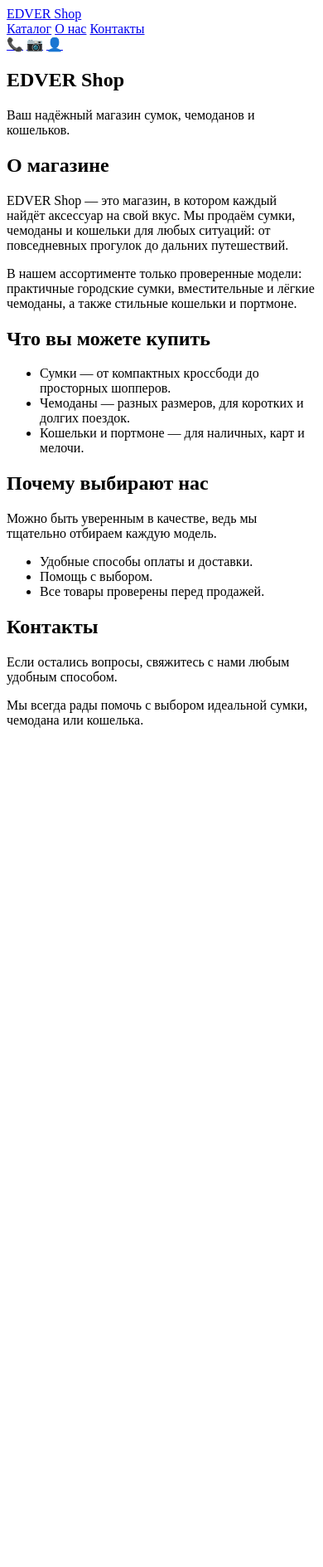
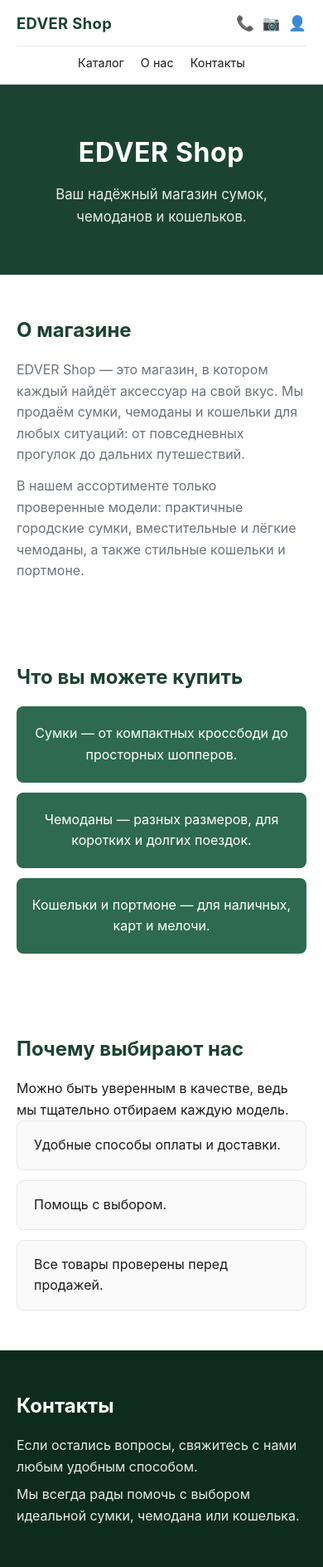
Before and after one commit to Xumpocmb/Edver-shop, a Django app: page / in a window 390 px wide. Shown: the whole page at 83% size. Before the commit the page ends 877 px from the top, so only its background shows below. Run offline with Django 5.2, Linux system fonts and the light colour scheme; data that the repository does not hold is empty.

Commit message:
Style home page with mobile-first theme

```diff
--- a/static/css/style.css
+++ b/static/css/style.css
@@ -7,3 +7,232 @@
     --color-text-muted: #6b7280;
     --color-border: #e5e7eb;
 }
+
+*,
+*::before,
+*::after {
+    box-sizing: border-box;
+    margin: 0;
+    padding: 0;
+}
+
+html {
+    -webkit-text-size-adjust: 100%;
+}
+
+body {
+    font-family: -apple-system, BlinkMacSystemFont, "Segoe UI", Roboto,
+        "Helvetica Neue", Arial, sans-serif;
+    background-color: var(--color-bg);
+    color: var(--color-text);
+    line-height: 1.6;
+}
+
+a {
+    color: inherit;
+    text-decoration: none;
+}
+
+img {
+    max-width: 100%;
+    display: block;
+}
+
+/* ===== Header ===== */
+
+.header {
+    display: flex;
+    flex-wrap: wrap;
+    align-items: center;
+    justify-content: space-between;
+    gap: 0.75rem;
+    padding: 0.85rem 1.25rem;
+    background-color: var(--color-bg);
+    border-bottom: 1px solid var(--color-border);
+    position: sticky;
+    top: 0;
+    z-index: 100;
+}
+
+.logo {
+    font-size: 1.15rem;
+    font-weight: 700;
+    color: var(--color-accent);
+    letter-spacing: 0.02em;
+}
+
+.logo-img {
+    max-height: 40px;
+    width: auto;
+}
+
+.header-center {
+    order: 3;
+    width: 100%;
+    display: flex;
+    align-items: center;
+    justify-content: center;
+    gap: 1.25rem;
+    padding-top: 0.5rem;
+    border-top: 1px solid var(--color-border);
+}
+
+.header-center a {
+    font-size: 0.9rem;
+    transition: color 0.2s ease;
+}
+
+.header-center a:hover {
+    color: var(--color-accent);
+}
+
+.header-right {
+    display: flex;
+    align-items: center;
+    gap: 0.6rem;
+}
+
+.header-icon {
+    font-size: 1.1rem;
+    opacity: 0.85;
+    transition: opacity 0.2s ease;
+}
+
+.header-icon:hover {
+    opacity: 1;
+}
+
+/* ===== Home page ===== */
+
+section {
+    padding: 3rem 1.25rem;
+}
+
+.hero {
+    background-color: var(--color-accent);
+    color: #ffffff;
+    text-align: center;
+    padding: 3.5rem 1.25rem;
+}
+
+.hero h1 {
+    font-size: 2rem;
+    letter-spacing: 0.02em;
+    margin-bottom: 0.75rem;
+}
+
+.hero p {
+    font-size: 1.05rem;
+    opacity: 0.9;
+    max-width: 34rem;
+    margin: 0 auto;
+}
+
+.about h2,
+.catalog-preview h2,
+.advantages h2,
+.contacts h2 {
+    font-size: 1.5rem;
+    color: var(--color-accent);
+    margin-bottom: 1rem;
+}
+
+.about p {
+    color: var(--color-text-muted);
+    max-width: 46rem;
+}
+
+.about p + p {
+    margin-top: 0.75rem;
+}
+
+.catalog-preview ul,
+.advantages ul {
+    list-style: none;
+    display: grid;
+    gap: 0.75rem;
+}
+
+.catalog-preview li {
+    background-color: var(--color-accent-light);
+    color: #ffffff;
+    padding: 1.25rem 1rem;
+    border-radius: 8px;
+    text-align: center;
+}
+
+.advantages li {
+    border: 1px solid var(--color-border);
+    border-radius: 8px;
+    padding: 1rem 1.25rem;
+    background-color: #fafafa;
+}
+
+.contacts {
+    background-color: var(--color-accent-dark);
+    color: #ffffff;
+}
+
+.contacts h2 {
+    color: #ffffff;
+}
+
+.contacts p {
+    opacity: 0.9;
+    max-width: 46rem;
+}
+
+.contacts p + p {
+    margin-top: 0.5rem;
+}
+
+/* ===== Tablet ===== */
+
+@media (min-width: 768px) {
+    section {
+        padding: 4rem 2rem;
+    }
+
+    .header {
+        flex-wrap: nowrap;
+        padding: 1rem 2rem;
+    }
+
+    .header-center {
+        order: initial;
+        width: auto;
+        border-top: none;
+        padding-top: 0;
+    }
+
+    .logo {
+        font-size: 1.3rem;
+    }
+
+    .hero {
+        padding: 5rem 2rem;
+    }
+
+    .hero h1 {
+        font-size: 2.5rem;
+    }
+
+    .catalog-preview ul,
+    .advantages ul {
+        grid-template-columns: repeat(3, 1fr);
+        max-width: 60rem;
+        margin: 0 auto;
+    }
+}
+
+/* ===== Desktop ===== */
+
+@media (min-width: 1024px) {
+    .hero h1 {
+        font-size: 3rem;
+    }
+
+    .hero p {
+        font-size: 1.15rem;
+    }
+}
--- a/templates/app_home/home.html
+++ b/templates/app_home/home.html
@@ -7,7 +7,8 @@
 
 {% block content %}
 
-<section class="hero">
+<main class="home">
+    <section class="hero">
     <h1>EDVER Shop</h1>
     <p>Ваш надёжный магазин сумок, чемоданов и кошельков.</p>
 </section>
@@ -48,6 +49,7 @@
     <h2>Контакты</h2>
     <p>Если остались вопросы, свяжитесь с нами любым удобным способом.</p>
     <p>Мы всегда рады помочь с выбором идеальной сумки, чемодана или кошелька.</p>
-</section>
+    </section>
+</main>
 
 {% endblock %}
```
